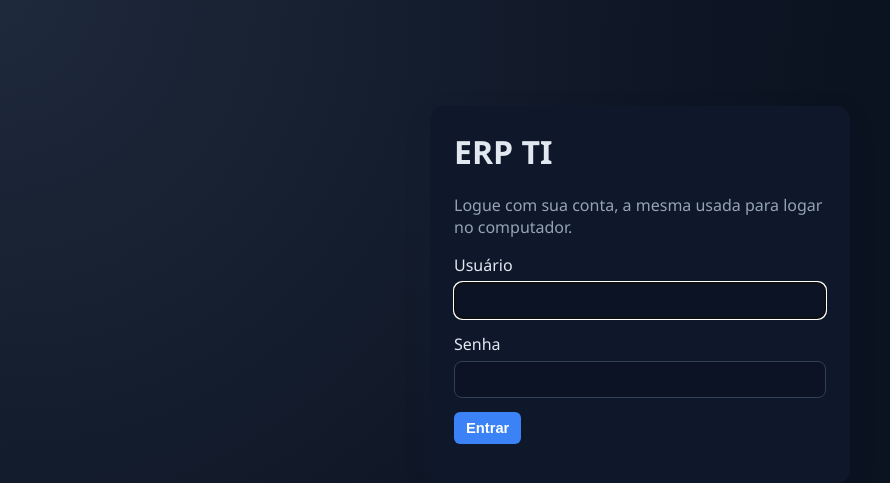
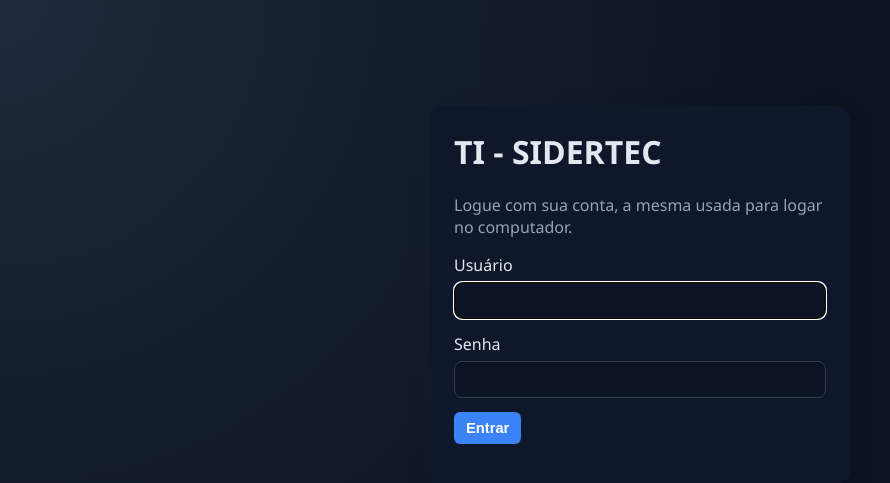
Before and after one commit to fabianopolone123/ERP-TI-WEB, a Django app: page /login/ in a window 1280 px wide. Shown: the top 483 px of the page, without its empty margins (0-890 px from the left). Run offline with Django 5.2, Linux system fonts and the light colour scheme.

Commit message:
atualiza nome do sistema na tela de login

```diff
--- a/templates/auth/login.html
+++ b/templates/auth/login.html
@@ -1,10 +1,10 @@
 {% extends "base.html" %}
 
-{% block title %}Login | ERP TI{% endblock %}
+{% block title %}Login | TI - SIDERTEC{% endblock %}
 
 {% block content %}
 <div class="card" style="max-width: 420px; margin: 60px auto;">
-    <h1>ERP TI</h1>
+    <h1>TI - SIDERTEC</h1>
     <p class="muted">Logue com sua conta, a mesma usada para logar no computador.</p>
 
     <form method="post">
```
